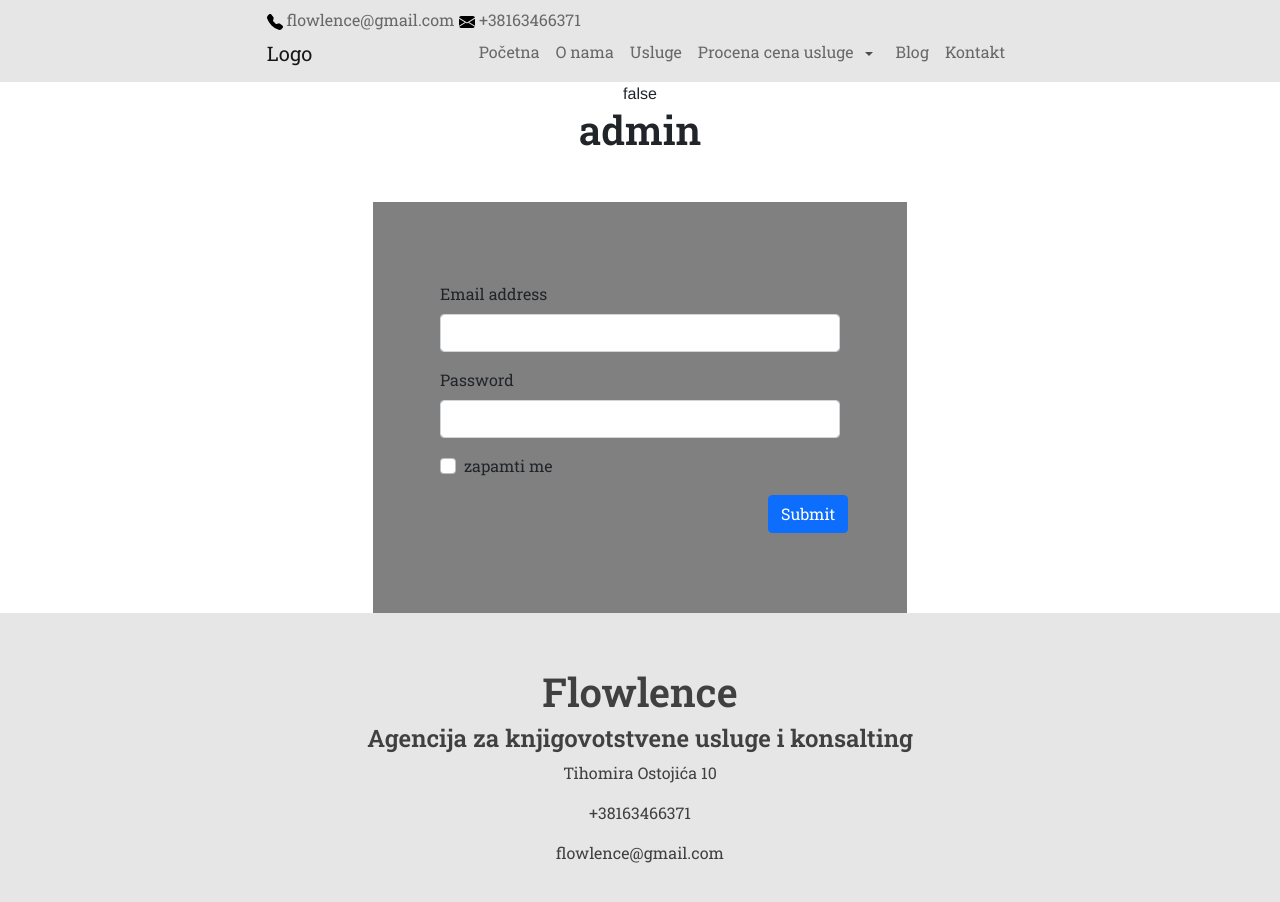
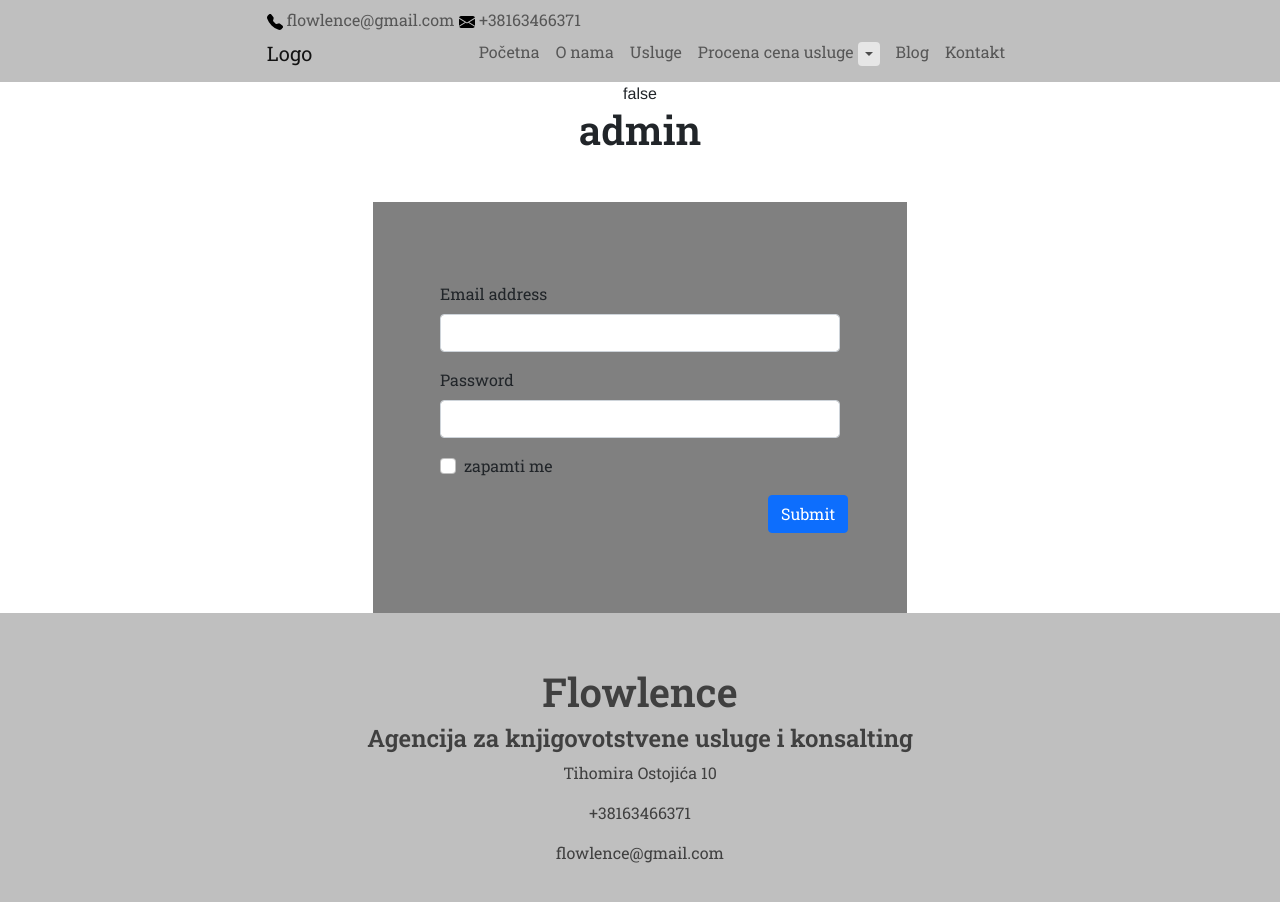
Before and after one commit to DusanJankovic877/flowlence, a Vue app: page /admin in a window 1280 px wide. Shown: the top 902 px of the page. Built offline with nearby package versions, Linux system fonts and the light colour scheme.

Commit message:
i have changed color for navbar,footer and contact us at Home view

```diff
--- a/src/components/FormComponent.vue
+++ b/src/components/FormComponent.vue
@@ -46,7 +46,6 @@
             </div>
             <div v-else></div>
         </div>
-        <p style="color:red;">treba napraviti proveru za comment i email</p>
         <div class="comment">
             <h5>Dodatni komentar:</h5>
             <div class="form-group">
@@ -57,7 +56,7 @@
         </div>  <!-- end of form-comment -->
         <hr>
         <div class="email">
-            <h5>Vaša mail adresa na koju želite da Vam pošaljemo ponudu: <span class="red"> *</span></h5>
+            <h5>Vaša mail adresa na koju želite da Vam pošaljemo <span class="red">*</span> ponudu:</h5>
             <div class="form-group">
                 <label for="email">Email adresa: </label>
                 <input type="email" v-model="formValues.email" name="email" class="form-control" id="email" placeholder="name@example.com" required>
--- a/src/components/layouts/Footer.vue
+++ b/src/components/layouts/Footer.vue
@@ -20,7 +20,7 @@
     text-align: center !important;
     height: 310px;
     padding-top: 55px !important;
-    background-color: #e6e6e6;
+    background-color: #bfbfbf;
     color: #404040;
 }
 @media only screen and (max-width: 1024px){
--- a/src/components/layouts/Navbar.vue
+++ b/src/components/layouts/Navbar.vue
@@ -143,7 +143,7 @@ export default {
 }
 nav {
   display: block !important;
-  background-color: #e6e6e6 !important;
+  background-color: #bfbfbf !important;
 
 }
 .nav-links, .navbar-brand{
--- a/src/views/Home.vue
+++ b/src/views/Home.vue
@@ -16,12 +16,12 @@
     <Blog/>
     </div>
   <div class="contact">
-  <svg class="up" xmlns="http://www.w3.org/2000/svg" viewBox="0 0 1440 320"><path fill="#1194A8" fill-opacity="1" d="M0,128L120,117.3C240,107,480,85,720,85.3C960,85,1200,107,1320,117.3L1440,128L1440,0L1320,0C1200,0,960,0,720,0C480,0,240,0,120,0L0,0Z"></path></svg>
+  <svg class="up" xmlns="http://www.w3.org/2000/svg" viewBox="0 0 1440 320"><path fill="#e6e6e6" fill-opacity="1" d="M0,128L120,117.3C240,107,480,85,720,85.3C960,85,1200,107,1320,117.3L1440,128L1440,0L1320,0C1200,0,960,0,720,0C480,0,240,0,120,0L0,0Z"></path></svg>
     <div class="contact-info">
       <h1 class="title">Kontakt</h1>
       <router-link class="btn btn-secondary" to="/contact">Kontaktiraje nas</router-link>
     </div>
-  <svg class="down" xmlns="http://www.w3.org/2000/svg" viewBox="0 0 1440 320"><path fill="#1194A8" fill-opacity="1" d="M0,128L120,117.3C240,107,480,85,720,85.3C960,85,1200,107,1320,117.3L1440,128L1440,0L1320,0C1200,0,960,0,720,0C480,0,240,0,120,0L0,0Z"></path></svg>
+  <svg class="down" xmlns="http://www.w3.org/2000/svg" viewBox="0 0 1440 320"><path fill="#e6e6e6" fill-opacity="1" d="M0,128L120,117.3C240,107,480,85,720,85.3C960,85,1200,107,1320,117.3L1440,128L1440,0L1320,0C1200,0,960,0,720,0C480,0,240,0,120,0L0,0Z"></path></svg>
   </div>
   </div> <!-- end of home -->
 </template>
@@ -75,7 +75,7 @@ export default {
     margin-top: -100px;
   }
   .contact-info {
-    background-color: #1194A8;
+    background-color: #e6e6e6;
   }
   .contact-info{
     color: white !important;
```
